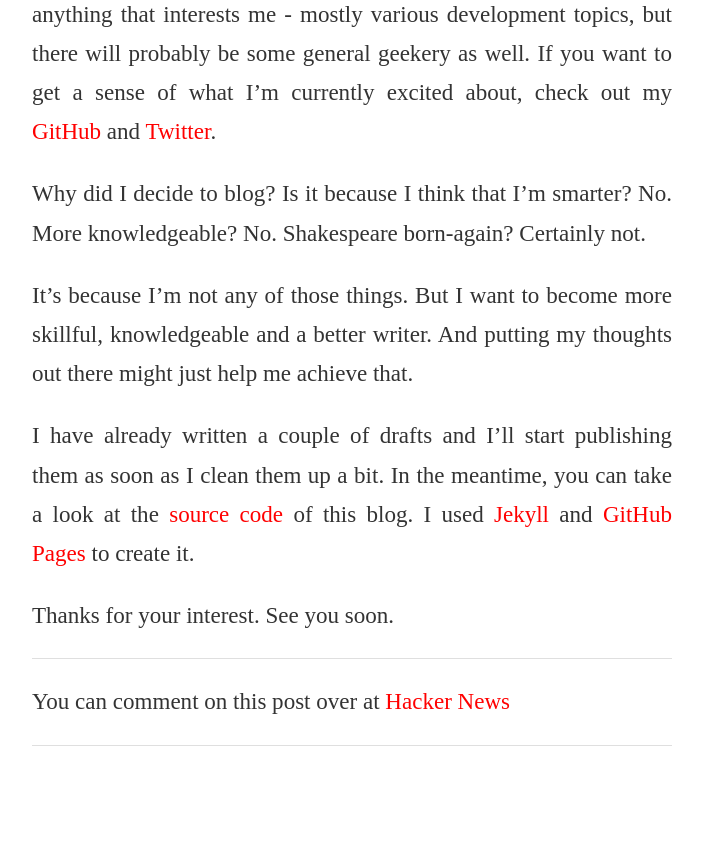
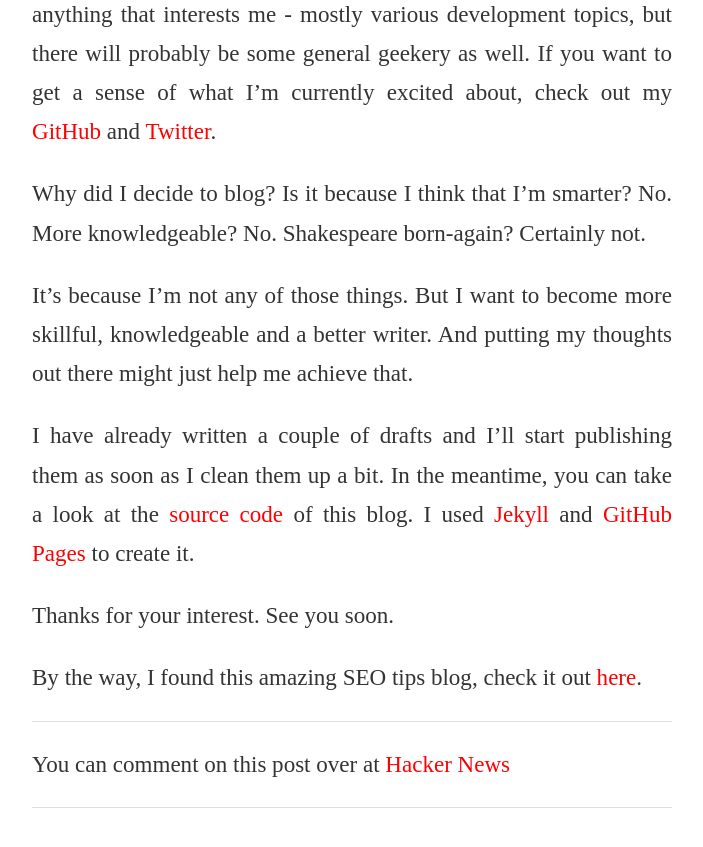
Before and after one commit to mmozuras/mmozuras.github.com, a Jekyll site: the page built from _posts/2012-04-16-hello-world.markdown, in a window 1280 px wide and 900 px high, scrolled down 600 px. Shown: the top 847 px of the window, without its empty margins (288-991 px from the left). Built offline with Jekyll 4.4.1, drawn with Linux system fonts in a browser that asks for light colours; some web fonts are replaced; Markdown is read by kramdown in place of the engine named in the settings; comment, search, counter and statistics services are not loaded.

Commit message:
Add SEO tips link as requested by @ajanauskas for university project

```diff
--- a/_posts/2012-04-16-hello-world.markdown
+++ b/_posts/2012-04-16-hello-world.markdown
@@ -13,3 +13,5 @@ It's because I'm not any of those things. But I want to become more skillful, kn
 I have already written a couple of drafts and I'll start publishing them as soon as I clean them up a bit. In the meantime, you can take a look at the [source code](//github.com/mmozuras/mmozuras.github.com) of this blog. I used [Jekyll](//jekyllrb.com/) and [GitHub Pages](//pages.github.com/) to create it.
 
 Thanks for your interest. See you soon.
+
+By the way, I found this amazing SEO tips blog, check it out [here](http://seo-insights.herokuapp.com/).
```
